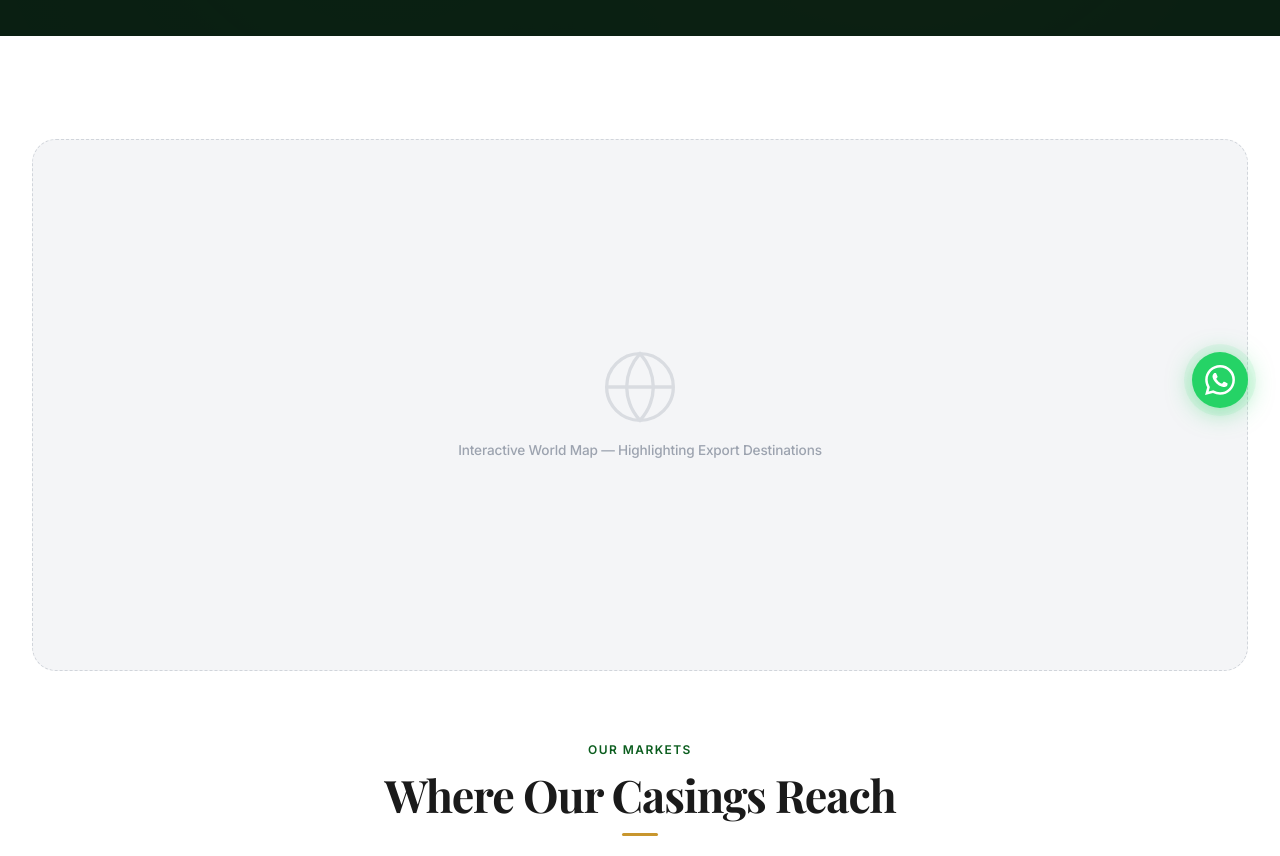
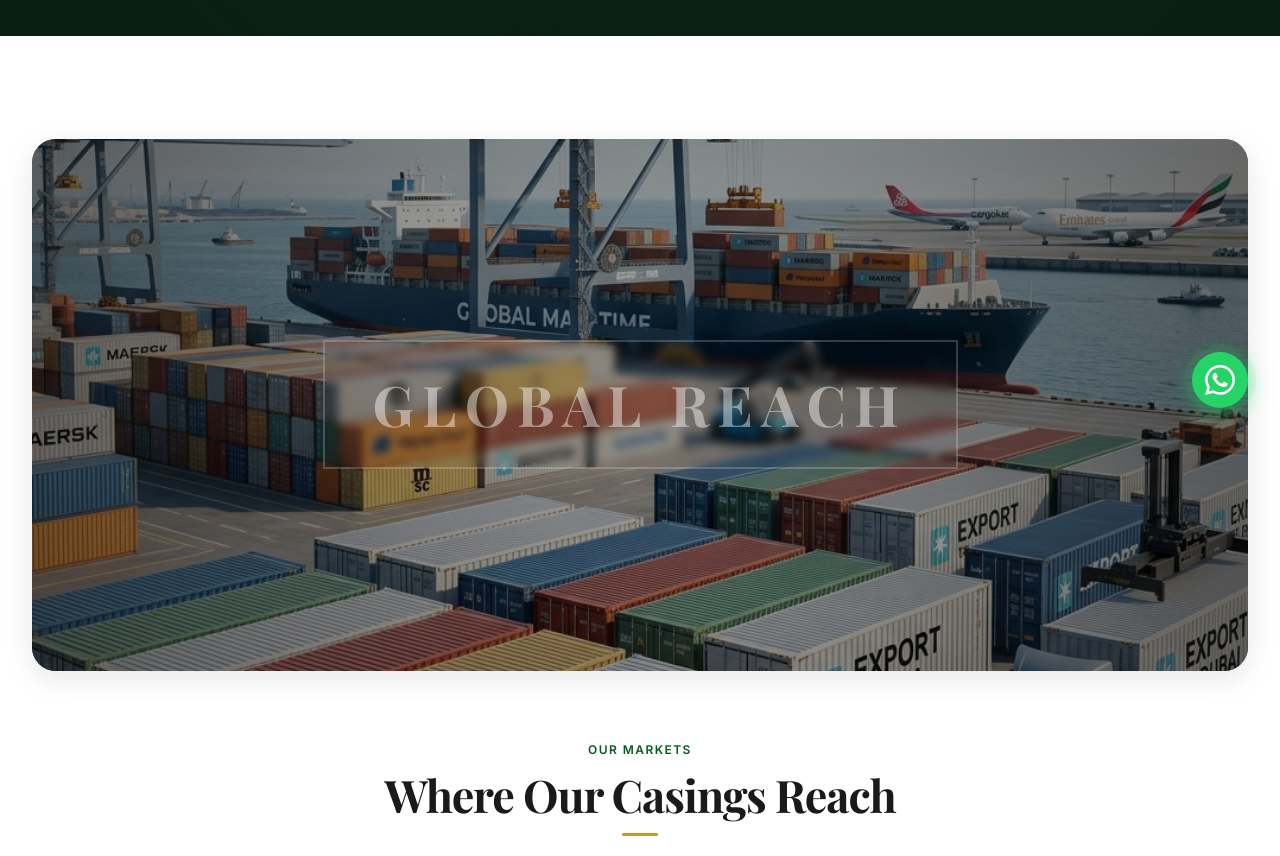
Before and after one commit to shahidenterprises/shahid-enterprises-2.0, a Next.js app: page /export-markets in a window 1280 px wide. Shown: the part 360-1216 px from the top of the page. Built offline with nearby package versions, Linux system fonts and the light colour scheme; no server answers; a web font is replaced by a local one.

Commit message:
Final Visual Polish: Complete implementation of real imagery on About and Export pages

```diff
--- a/src/app/export-markets/ExportMarkets.module.css
+++ b/src/app/export-markets/ExportMarkets.module.css
@@ -2,28 +2,49 @@
   padding: var(--section-padding) 0;
 }
 
-.worldMapPlaceholder {
+.worldMapImage {
   width: 100%;
   aspect-ratio: 16/7;
-  background: var(--color-bg-alt);
+  background: #000;
   border-radius: var(--radius-xl);
-  border: 1.5px dashed var(--color-border);
+  overflow: hidden;
+  position: relative;
+  margin-bottom: 4rem;
+  box-shadow: var(--shadow-lg);
+}
+
+.mImg {
+  object-fit: cover;
+  opacity: 0.7;
+  transition: transform 1.2s cubic-bezier(0.4, 0, 0.2, 1);
+}
+
+.worldMapImage:hover .mImg {
+  transform: scale(1.04);
+}
+
+.mapOverlay {
+  position: absolute;
+  inset: 0;
   display: flex;
-  flex-direction: column;
   align-items: center;
   justify-content: center;
-  gap: 0.75rem;
-  color: var(--color-text-light);
-  margin-bottom: 4rem;
+  background: radial-gradient(circle at center, transparent 0%, rgba(0,0,0,0.4) 100%);
+  z-index: 2;
+  pointer-events: none;
 }
 
-.worldMapPlaceholder svg {
-  opacity: 0.3;
-}
-
-.worldMapPlaceholder span {
-  font-size: 0.85rem;
-  font-weight: 500;
+.mapOverlay span {
+  font-family: var(--font-heading);
+  font-size: clamp(2rem, 5vw, 3.5rem);
+  color: rgba(255, 255, 255, 0.45);
+  font-weight: 700;
+  letter-spacing: 0.15em;
+  text-transform: uppercase;
+  border: 2px solid rgba(255, 255, 255, 0.2);
+  padding: 1rem 3rem;
+  backdrop-filter: blur(4px);
+  -webkit-backdrop-filter: blur(4px);
 }
 
 .regionsGrid {
--- a/src/app/export-markets/page.tsx
+++ b/src/app/export-markets/page.tsx
@@ -1,5 +1,6 @@
 import type { Metadata } from 'next';
 import Link from 'next/link';
+import Image from 'next/image';
 import styles from './ExportMarkets.module.css';
 import heroStyles from '../PageHero.module.css';
 import SectionHeading from '@/components/SectionHeading';
@@ -44,15 +45,20 @@ export default function ExportMarketsPage() {
       {/* Main Content */}
       <section className={styles.marketsMain}>
         <div className="container">
-          {/* World Map Placeholder */}
+          {/* World Map Image */}
           <AnimatedSection>
-            <div className={styles.worldMapPlaceholder}>
-              <svg width="80" height="80" viewBox="0 0 24 24" fill="none" stroke="currentColor" strokeWidth="1">
-                <circle cx="12" cy="12" r="10"/>
-                <line x1="2" y1="12" x2="22" y2="12"/>
-                <path d="M12 2a15.3 15.3 0 014 10 15.3 15.3 0 01-4 10 15.3 15.3 0 01-4-10 15.3 15.3 0 014-10z"/>
-              </svg>
-              <span>Interactive World Map — Highlighting Export Destinations</span>
+            <div className={styles.worldMapImage}>
+              <Image
+                src="/images/logistics_global.png"
+                alt="Shahid Enterprises Global Export Logistics"
+                fill
+                className={styles.mImg}
+                sizes="100vw"
+                priority
+              />
+              <div className={styles.mapOverlay}>
+                <span>Global Reach</span>
+              </div>
             </div>
           </AnimatedSection>
 
```
Also changed, not shown: src/app/about/About.module.css (+9 -13 lines), src/app/about/page.tsx (+9 -7 lines), public/images/factory.png (added), public/images/logistics_global.png (added).
